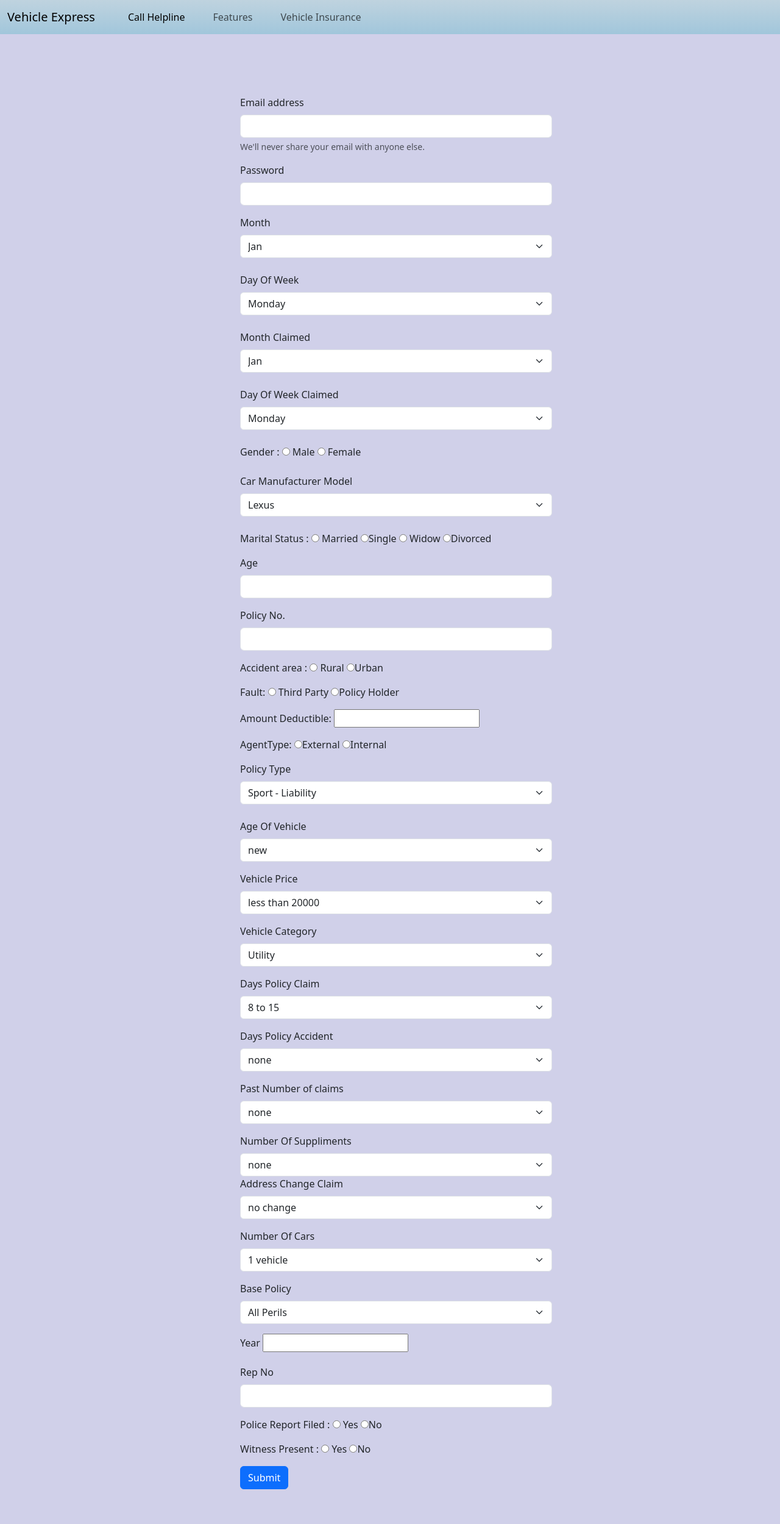
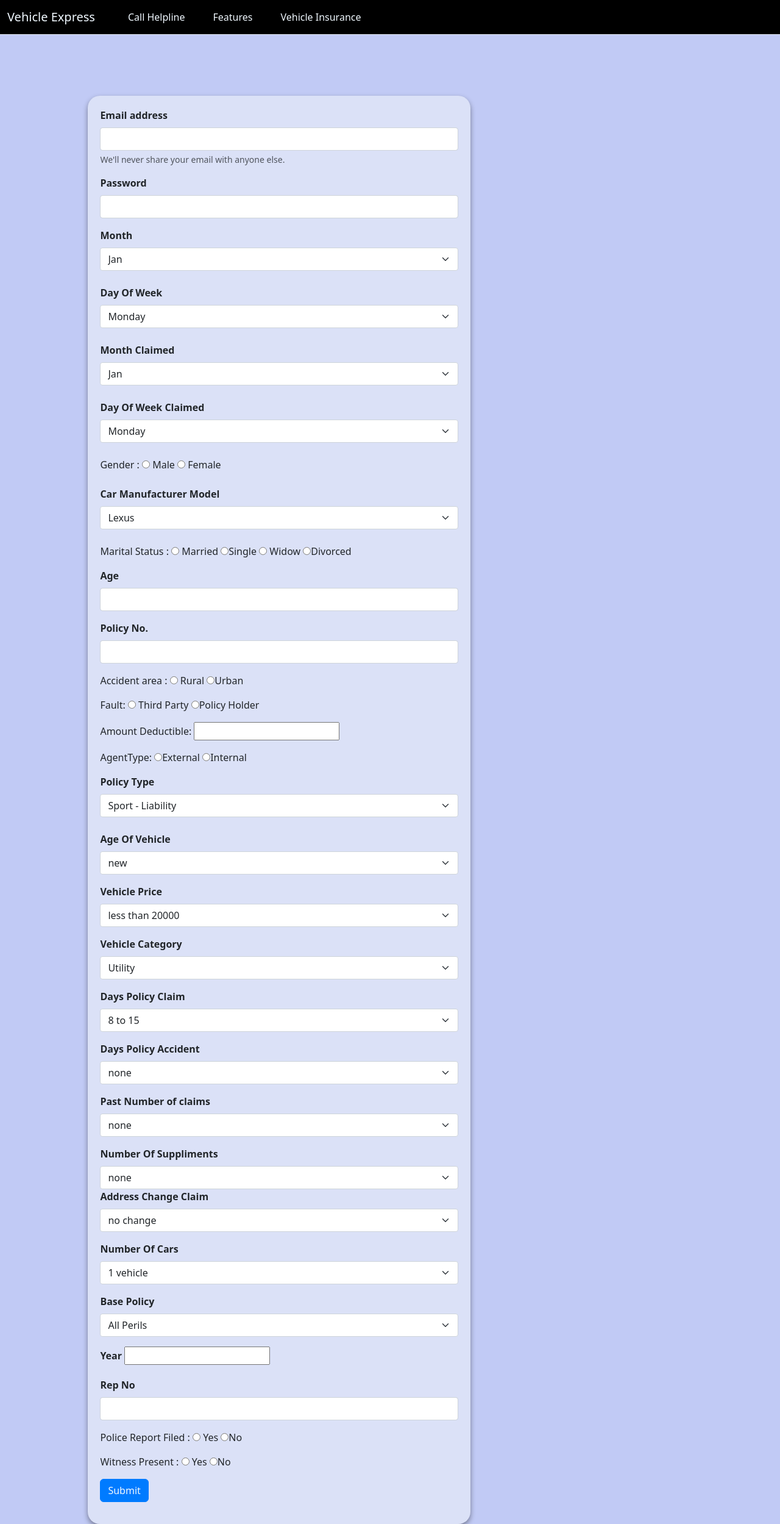
Before and after one commit to Neha120903/Insurance_Claim, a Flask app: page / in a window 1280 px wide. Shown: the whole page at 61% size. Before the commit the page ends 2442 px from the top, so only its background shows below. Run offline with Flask 3, Linux system fonts and the light colour scheme; parts of the project's set-up code (start-up, migrations or seed data) failed here and were passed over.

Commit message:
Added new files

```diff
--- /dev/null
+++ b/templates/formstyles.css
@@ -0,0 +1,89 @@
+/* Set the background color of the body */
+body {
+    background-color:rgb(193, 202, 245);
+  }
+
+  /* Style the navbar */
+  .navbar {
+    background-color: #fff;
+    border-bottom: 1px solid #dee2e6;
+  }
+
+  .nav-link {
+    color: #6c757d;
+  }
+
+
+  .nav-link.active,
+  .nav-link:hover {
+    color: #212529;
+  }
+
+  /* Style the form */
+  .form-box {
+    background-color: #dbe1f7;
+    border-radius: 4px;
+    padding: 20px;
+    margin-top: 20px;
+    width: 70%;
+  }
+
+  .form-label {
+    font-weight: bold;
+  }
+
+  .form-control {
+    border: 1px solid #ced4da;
+    border-radius: 4px;
+
+  }
+
+  .form-control:focus {
+    border-color: #80bdff;
+    box-shadow: 0 0 0 0.2rem rgba(0, 123, 255, 0.25);
+  }
+
+  .form-select {
+    border: 1px solid #ced4da;
+    border-radius: 4px;
+  }
+
+  .form-select:focus {
+    border-color: #80bdff;
+    box-shadow: 0 0 0 0.2rem rgba(0, 123, 255, 0.25);
+  }
+
+  /* Style the button */
+  .btn-primary {
+    background-color: #007bff;
+    border-color: #007bff;
+  }
+
+  .btn-primary:hover {
+    background-color: #0069d9;
+    border-color: #0062cc;
+  }
+
+  .btn-primary:focus,
+  .btn-primary.focus {
+    box-shadow: 0 0 0 0.2rem rgba(38, 143, 255, 0.5);
+  }
+
+  .btn-primary.disabled,
+  .btn-primary:disabled {
+    background-color: #007bff;
+    border-color: #007bff;
+  }
+
+  .btn-primary:not(:disabled):not(.disabled):active,
+  .btn-primary:not(:disabled):not(.disabled).active,
+  .show > .btn-primary.dropdown-toggle {
+    background-color: #0062cc;
+    border-color: #005cbf;
+  }
+
+  .btn-primary:not(:disabled):not(.disabled):active:focus,
+  .btn-primary:not(:disabled):not(.disabled).active:focus,
+  .show > .btn-primary.dropdown-toggle:focus {
+    box-shadow: 0 0 0 0.2rem rgba(38, 143, 255, 0.5);
+  }
--- a/templates/index.html
+++ b/templates/index.html
@@ -6,29 +6,31 @@
         <title></title>
         <meta name="description" content="">
         <meta name="viewport" content="width=device-width, initial-scale=1">
-        <link rel="stylesheet" href="">
         <link href="https://cdn.jsdelivr.net/npm/bootstrap@5.3.0-alpha3/dist/css/bootstrap.min.css" rel="stylesheet" integrity="sha384-KK94CHFLLe+nY2dmCWGMq91rCGa5gtU4mk92HdvYe+M/SXH301p5ILy+dN9+nJOZ" crossorigin="anonymous">
+        <link rel="stylesheet" href="formstyles.css">
       </head>
     <style>
       .navbar{
-            background-image: linear-gradient(rgb(191, 211, 223),rgb(161, 198, 219));
+        background-color: black;
+        color: azure;
         height: 30%;
     }
     .a{
         margin-left: 30px;
     }
     section{
-          width: 100%;
+      background-color:rgb(193, 202, 245);
+      width: 70%;
       height: 300%;
-          background-color: rgb(208, 208, 233);
       display: flex;
       justify-content: center;
       align-items: center;
     }
     .form-box{
       margin-top: 100px;
-          width: 40%;
       margin-left: 20px;
+      border-radius: 20px;
+      box-shadow: 0px 4px 8px rgba(0,0,0,0.4);
     }
     .box{
       width: 50%;
@@ -37,6 +39,7 @@
       justify-content: center;
       align-items: center;
       flex-direction: column;
+
     }
     .box1,.box2,.box3,.box4{
       margin-bottom: 100px;
@@ -46,25 +49,27 @@
       background-color: rgb(158, 200, 224);
       box-shadow: 0px 4px 8px rgba(0,0,0,0.26);
     }
-
+    input{
+color: transparent;
+}
     </style>
     <body>
-        <nav class="navbar navbar-expand-lg bg-body-tertiary">
+        <nav class="navbar navbar-expand-lg">
             <div class="container-fluid">
-              <a class="navbar-brand" href="#">Vehicle Express</a>
+              <a class="navbar-brand" style="color: aliceblue;" href="#">Vehicle Express</a>
               <button class="navbar-toggler" type="button" data-bs-toggle="collapse" data-bs-target="#navbarNav" aria-controls="navbarNav" aria-expanded="false" aria-label="Toggle navigation">
                 <span class="navbar-toggler-icon"></span>
               </button>
               <div class="collapse navbar-collapse" id="navbarNav">
                 <ul class="navbar-nav">
                   <li class="nav-item a">
-                    <a class="nav-link active" aria-current="page" href="#">Call Helpline</a>
+                    <a class="nav-link active" aria-current="page" href="#" style="color: aliceblue;">Call Helpline</a>
                   </li>
                   <li class="nav-item a">
-                    <a class="nav-link" href="#">Features</a>
+                    <a class="nav-link" href="#" style="color: aliceblue;">Features</a>
                   </li>
                   <li class="nav-item a">
-                    <a class="nav-link" href="#">Vehicle Insurance</a>
+                    <a class="nav-link" href="#" style="color: aliceblue;">Vehicle Insurance</a>
                   </li>
                 </ul>
               </div>
@@ -83,8 +88,8 @@
                   <input type="password" class="form-control" id="exampleInputPassword1" required>
                 </div>
                 <div class="mb-4">
-                  <label for="month" class="form-label">Month</label>
-                     <select id="month" class="form-select" name="month">
+                  <label for="Month" class="form-label">Month</label>
+                     <select id="Month" class="form-select" name="month">
                          <option value="0">Jan</option>
                          <option value="1">Feb</option>
                          <option value="2">Mar</option>
@@ -112,8 +117,8 @@
                      </select>
                 </div>
                 <div class="mb-4">
-                  <label for="monthClaimed" class="form-label">Month Claimed</label>
-                     <select id="monthClaimed" class="form-select" name="monthClaimed">
+                  <label for="MonthClaimed" class="form-label">Month Claimed</label>
+                     <select id="MonthClaimed" class="form-select" name="monthClaimed">
                          <option>Jan</option>
                          <option>Feb</option>
                          <option>Mar</option>
@@ -141,14 +146,14 @@
                      </select>
                 </div>
                 <div class="mb-4">
-                  <label for="sex">Gender : </label>
+                  <label for="Sex">Gender : </label>
                   <input type="radio" name="gender" value="male" > Male
                   <input type="radio" name="gender" value="female"> Female
                 </div>
 
                   <div class="mb-4">
-                    <label for="CarModel" class="form-label">Car Manufacturer Model</label>
-                       <select id="CarModel" class="form-select" name="CarModel">
+                    <label for="Make" class="form-label">Car Manufacturer Model</label>
+                       <select id="Make" class="form-select" name="CarModel">
                            <option>Lexus</option>
                            <option>Ferrari</option>
                            <option>Mecedes</option>
@@ -173,7 +178,7 @@
                   </div>
 
                 <div class="mb-3">
-                  <label>Marital Status : </label>
+                  <label for="MaritalStatus">Marital Status : </label>
                   <input type="radio" name="Married" value="3"> Married
                   <input type="radio" name="Single" value="2" >Single
                   <input type="radio" name="Widow" value="0"> Widow
@@ -188,12 +193,12 @@
                   <input type="text" class="form-control" id="Pno." required>
                 </div>
                 <div class="mb-3">
-                  <label for="accident">Accident area : </label>
+                  <label for="AccidentArea">Accident area : </label>
                   <input type="radio" name="accident" value="rural"> Rural
                   <input type="radio" name="accident" value="urban" >Urban
                 </div>
                 <div class="mb-3">
-                  <label for="fault">Fault: </label>
+                  <label for="Fault">Fault: </label>
                   <input type="radio" name="ThirdParty" value="Third Party"> Third Party
                   <input type="radio" name="PolicyHolder" value="PolicyHolder" >Policy Holder
                 </div>
@@ -254,16 +259,16 @@
                 </select>
                 </div>
                 <div class="mb-3">
-                  <label for="daysPolicyClaim" class="form-label">Days Policy Claim</label>
-                  <select id="daysPolicyClaim" class="form-select">
+                  <label for="Days_Policy_Claim" class="form-label">Days Policy Claim</label>
+                  <select id="Days_Policy_Claim" class="form-select">
                     <option>8 to 15</option>
                     <option>15 to 30</option>
                     <option>more than 30</option>
                     </select>
                 </div>
                 <div class="mb-3">
-                  <label for="daysPolicyAccident" class="form-label">Days Policy Accident</label>
-                  <select id="daysPolicyAccident" class="form-select">
+                  <label for="Days_Policy_Accident" class="form-label">Days Policy Accident</label>
+                  <select id="Days_Policy_Accident" class="form-select">
                     <option>none</option>
                     <option>1 to 7</option>
                     <option>8 to 15</option>
@@ -326,17 +331,17 @@
                   <input type="number" class="form-control" id="RepNo" required>
                 </div>
                 <div class="mb-3">
-                  <label for="policeReport">Police Report Filed : </label>
+                  <label for="PoliceReportFiled">Police Report Filed : </label>
                   <input type="radio" > Yes
                   <input type="radio">No
                 </div>
                 <div class="mb-3">
-                  <label for="Witness">Witness Present : </label>
+                  <label for="WitnessPresent">Witness Present : </label>
                   <input type="radio" > Yes
                   <input type="radio">No
                 </div>
 
-                <button type="submit" class="btn btn-primary">Submit</button>
+                <button type="submit" class="btn btn-primary"><a style="text-decoration: none; color: aliceblue;" href="predict.html">Submit</a></button>
             </form>
               <!-- <form action="/predict" method="post">
 
```
Also changed, not shown: templates/index1.html (added, +49 -0 lines), templates/styles.css (added, +94 -0 lines), templates/3.jpg (added). Lines whose indentation alone changed are shown as unchanged.
